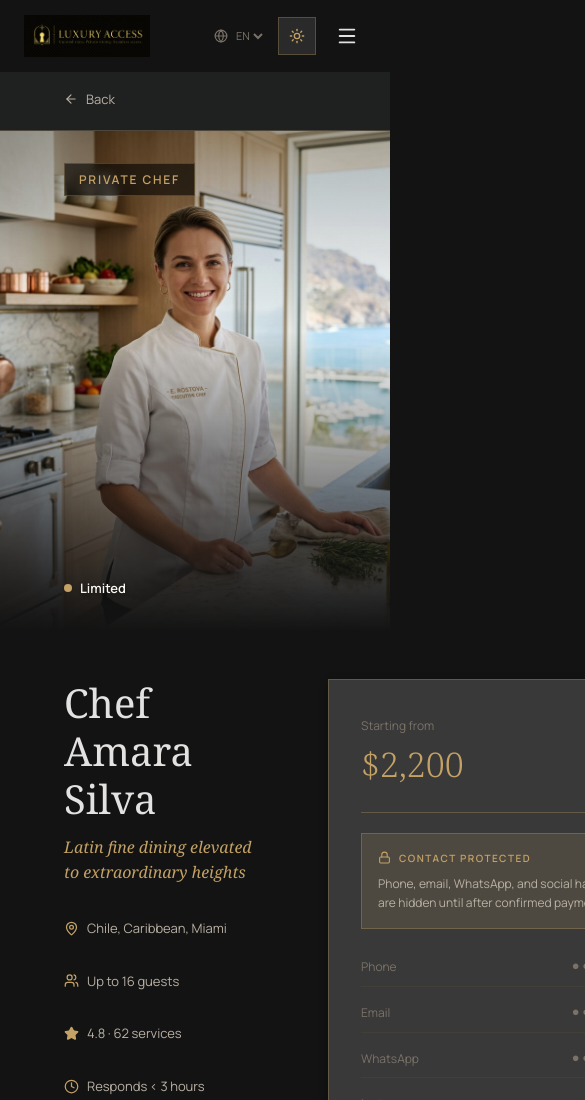
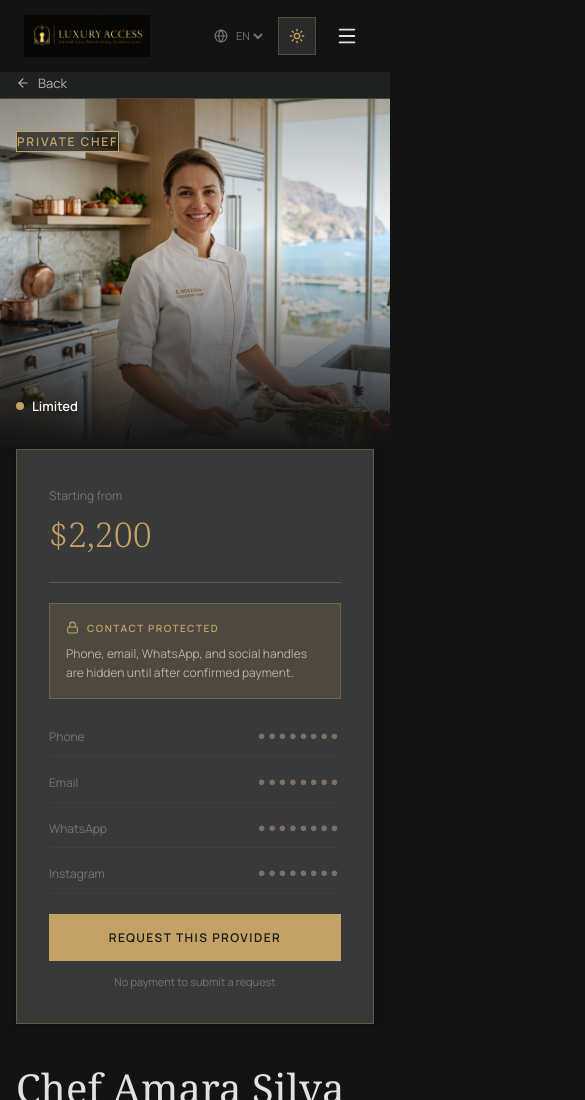
Before and after one commit to Yerandy-Espinosa/luxury-access, a Next.js app: page /providers/chef-amara in a window 390 px wide. Shown: the top 1100 px of the page, 585 px wide, since content can reach past the window. Built offline with nearby package versions, Linux system fonts and the light colour scheme.

Commit message:
fix: Improve responsive design for provider profiles and list pages

```diff
--- a/src/app/chefs/page.tsx
+++ b/src/app/chefs/page.tsx
@@ -49,7 +49,7 @@ export default function ChefsPage() {
       <section style={{ borderBottom: "1px solid var(--border)", background: "var(--bg-surface)" }}>
         <div
           className="container-luxury"
-          style={{ padding: "20px 64px", display: "flex", gap: 16, alignItems: "center", flexWrap: "wrap" }}
+          style={{ padding: "20px 0", display: "flex", gap: 16, alignItems: "center", flexWrap: "wrap" }}
         >
           <div style={{ position: "relative", flex: "1 1 280px" }}>
             <Search size={15} style={{ position: "absolute", left: 12, top: "50%", transform: "translateY(-50%)", color: "var(--text-muted)" }} />
--- a/src/app/page.tsx
+++ b/src/app/page.tsx
@@ -230,14 +230,7 @@ export default function HomePage() {
           }}
         >
           <div
-            className="container-luxury"
-            style={{
-              display: "flex",
-              justifyContent: "space-around",
-              padding: "20px 64px",
-              flexWrap: "wrap",
-              gap: 24,
-            }}
+              className="container-luxury flex flex-wrap justify-around gap-6 py-5"
           >
             {[
               { value: "500+", label: t("home.stats.providers") },
--- a/src/app/providers/[id]/page.tsx
+++ b/src/app/providers/[id]/page.tsx
@@ -21,7 +21,7 @@ export default function ProviderProfilePage({ params }: { params: Promise<{ id:
       <Navbar />
       <div style={{ paddingTop: 72 }}>
         <div style={{ borderBottom: "1px solid var(--border)", background: "var(--bg-surface)" }}>
-          <div className="container-luxury" style={{ padding: "16px 64px" }}>
+          <div className="container-luxury py-4">
             <Link href={provider.category === "chef" ? "/chefs" : "/villas"}
               style={{ display: "inline-flex", alignItems: "center", gap: 8, color: "var(--text-secondary)", textDecoration: "none", fontSize: 13 }}>
               <ArrowLeft size={14} /> Back
@@ -29,7 +29,7 @@ export default function ProviderProfilePage({ params }: { params: Promise<{ id:
           </div>
         </div>
 
-        <div style={{ height: 500, position: "relative", overflow: "hidden", background: "var(--bg-surface)" }}>
+        <div className="relative overflow-hidden bg-surface h-[350px] lg:h-[500px]">
           {provider.imageUrl ? (
             <Image
               src={provider.imageUrl}
@@ -39,7 +39,7 @@ export default function ProviderProfilePage({ params }: { params: Promise<{ id:
               priority
             />
           ) : (
-            <div style={{ position: "absolute", inset: 0, display: "flex", alignItems: "center", justifyContent: "center", fontSize: 80, opacity: 0.15 }}>
+            <div className="absolute inset-0 flex items-center justify-center text-8xl opacity-15">
               {provider.category === "chef" ? "👨‍🍳" : "🏛️"}
             </div>
           )}
@@ -47,17 +47,17 @@ export default function ProviderProfilePage({ params }: { params: Promise<{ id:
           {/* Gradients for depth and readability */}
           <div style={{ position: "absolute", inset: 0, background: "linear-gradient(to bottom, rgba(13,13,13,0.3) 0%, transparent 40%, var(--bg) 100%)", zIndex: 1 }} />
 
-          <div style={{ position: "absolute", top: 32, left: 64, zIndex: 2, padding: "6px 14px", background: "rgba(0,0,0,0.6)", border: "1px solid var(--gold-border)", color: "var(--gold)", backdropFilter: "blur(4px)" }} className="label-caps">
+          <div className="absolute top-8 left-4 lg:left-16 z-10 px-3.5 py-1.5 bg-black/60 border border-gold-border color-gold backdrop-blur-sm label-caps" style={{ color: "var(--gold)" }}>
             {provider.category === "chef" ? "Private Chef" : "Luxury Villa"}
           </div>
-          <div style={{ position: "absolute", bottom: 32, left: 64, zIndex: 2, display: "flex", alignItems: "center", gap: 8 }}>
+          <div className="absolute bottom-8 left-4 lg:left-16 z-10 flex items-center gap-2">
             <span style={{ width: 8, height: 8, borderRadius: "50%", background: availColor }} />
             <span style={{ color: "#FAF7F2", fontSize: 13, fontFamily: "Manrope", fontWeight: 600, textShadow: "0 2px 4px rgba(0,0,0,0.5)" }}>{getStatusLabel(provider.availability)}</span>
           </div>
         </div>
 
-        <div className="container-luxury" style={{ padding: "0 64px 80px" }}>
-          <div style={{ display: "grid", gridTemplateColumns: "1fr 360px", gap: 64, marginTop: 48 }}>
+        <div className="container-luxury" style={{ paddingBottom: 80 }}>
+          <div className="grid grid-cols-1 lg:grid-cols-[1fr_360px] gap-10 lg:gap-16 mt-12">
             <div>
               <h1 style={{ fontFamily: "Noto Serif", fontSize: 40, fontWeight: 400, marginBottom: 12 }}>{provider.name}</h1>
               <p style={{ color: "var(--gold)", fontSize: 16, fontStyle: "italic", fontFamily: "Noto Serif", marginBottom: 32 }}>{provider.tagline}</p>
@@ -127,7 +127,7 @@ export default function ProviderProfilePage({ params }: { params: Promise<{ id:
             </div>
 
             {/* Booking sidebar */}
-            <div style={{ position: "sticky", top: 96, alignSelf: "flex-start" }}>
+            <div className="relative lg:sticky lg:top-24 self-start order-first lg:order-last">
               <div className="card-elevated" style={{ padding: 32 }}>
                 <div style={{ marginBottom: 20 }}>
                   <span style={{ fontSize: 12, color: "var(--text-muted)", fontFamily: "Manrope" }}>Starting from</span>
--- a/src/app/villas/page.tsx
+++ b/src/app/villas/page.tsx
@@ -43,7 +43,7 @@ export default function VillasPage() {
 
       {/* Filters */}
       <section style={{ borderBottom: "1px solid var(--border)", background: "var(--bg-surface)" }}>
-        <div className="container-luxury" style={{ padding: "20px 64px", display: "flex", gap: 16, alignItems: "center", flexWrap: "wrap" }}>
+        <div className="container-luxury" style={{ padding: "20px 0", display: "flex", gap: 16, alignItems: "center", flexWrap: "wrap" }}>
           <div style={{ position: "relative", flex: "1 1 280px" }}>
             <Search size={15} style={{ position: "absolute", left: 12, top: "50%", transform: "translateY(-50%)", color: "var(--text-muted)" }} />
             <input
@@ -88,7 +88,7 @@ export default function VillasPage() {
               <p style={{ color: "var(--text-muted)", fontSize: 16 }}>{t("villas.noMatch")}</p>
             </div>
           ) : (
-            <div style={{ display: "grid", gridTemplateColumns: "repeat(auto-fill, minmax(340px, 1fr))", gap: 28 }}>
+            <div style={{ display: "grid", gridTemplateColumns: "repeat(auto-fill, minmax(300px, 1fr))", gap: 28 }}>
               {filtered.map(p => <ProviderCard key={p.id} provider={p} />)}
             </div>
           )}
```
